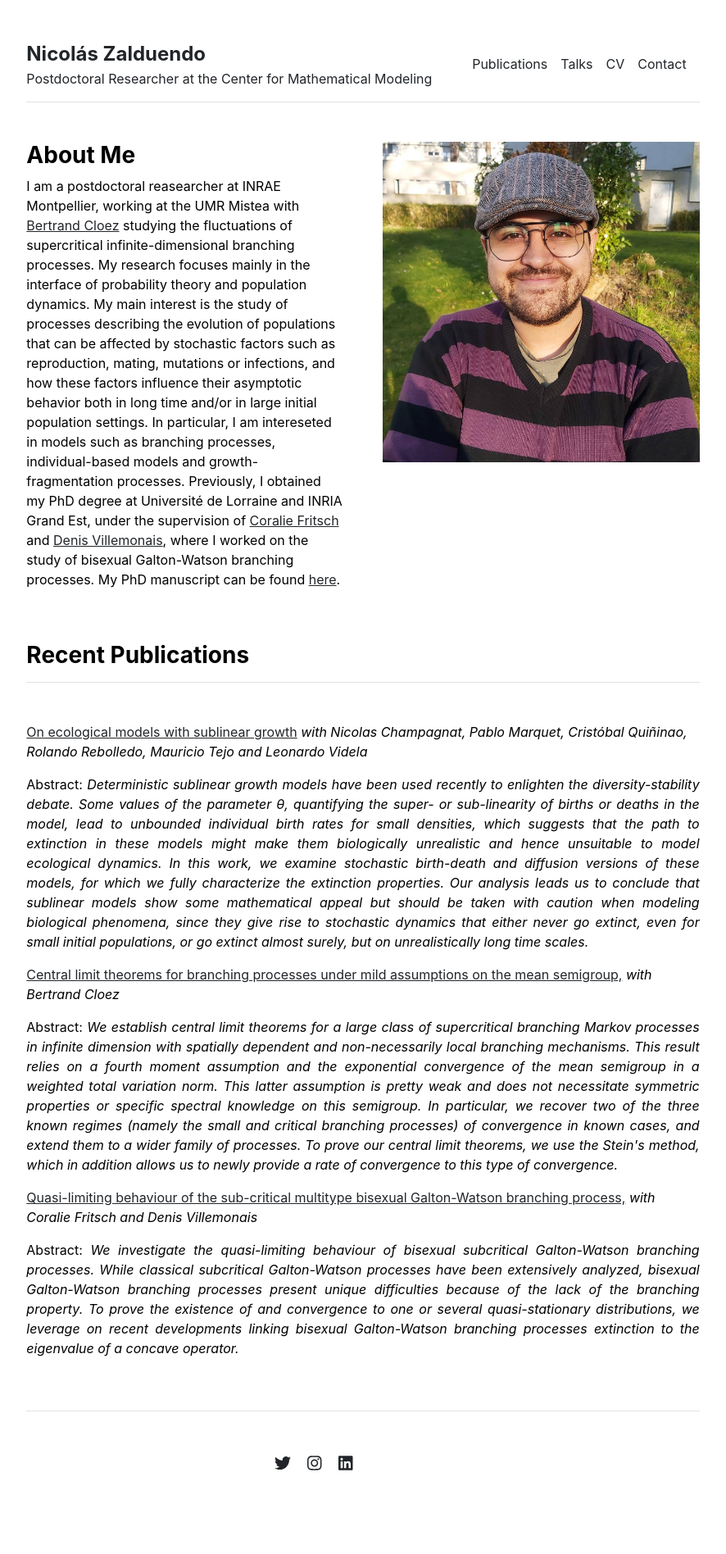
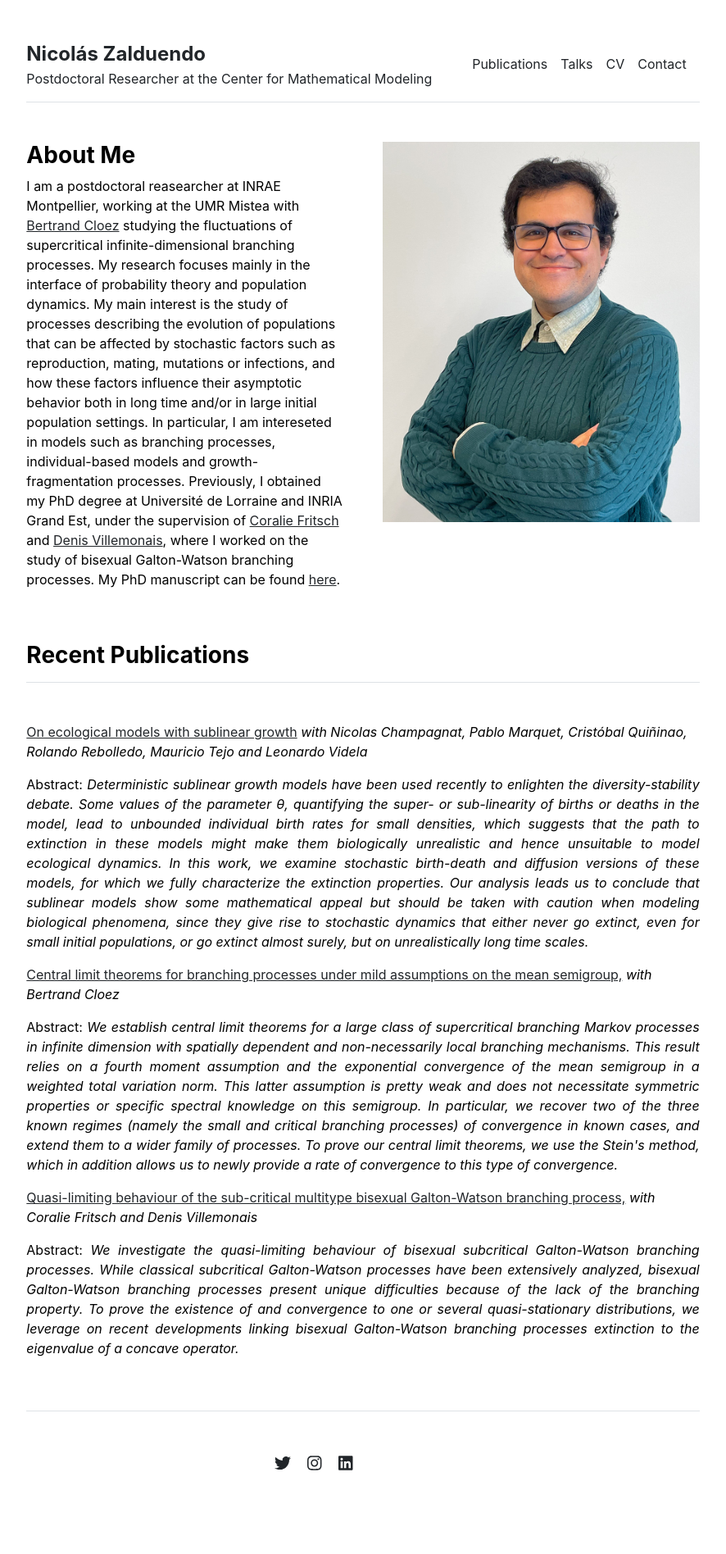
Before and after one commit to nzalduendo/nzalduendo.github.io, a Jekyll site: the page built from index.md, in a window 1280 px wide. Shown: the whole page at 82% size, without its empty margins (197-1083 px from the left). Built offline with Jekyll 4.4.1, drawn with Linux system fonts in a browser that asks for light colours.

Commit message:
Update home.html

```diff
--- a/_layouts/home.html
+++ b/_layouts/home.html
@@ -8,7 +8,7 @@ layout: default
     {{ content }}
   </div>
   <div class="col-md-6">
-    <img src="{{ site.github.url }}/assets/img/nicolas.jpg" alt="Home" width="100%">
+    <img src="{{ site.github.url }}/assets/img/nicolas_zalduendo_01.jpg" alt="Home" width="100%">
   </div>
 </div>
 
```
